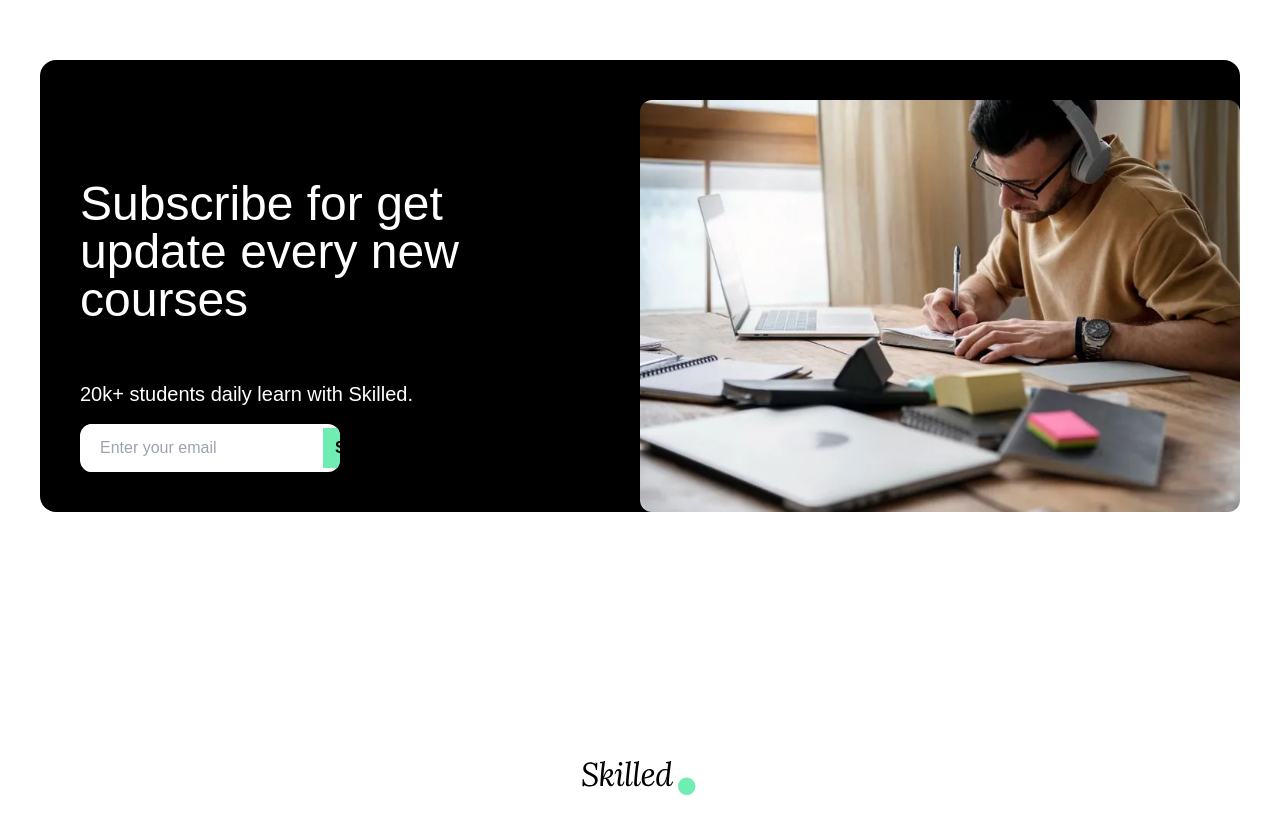
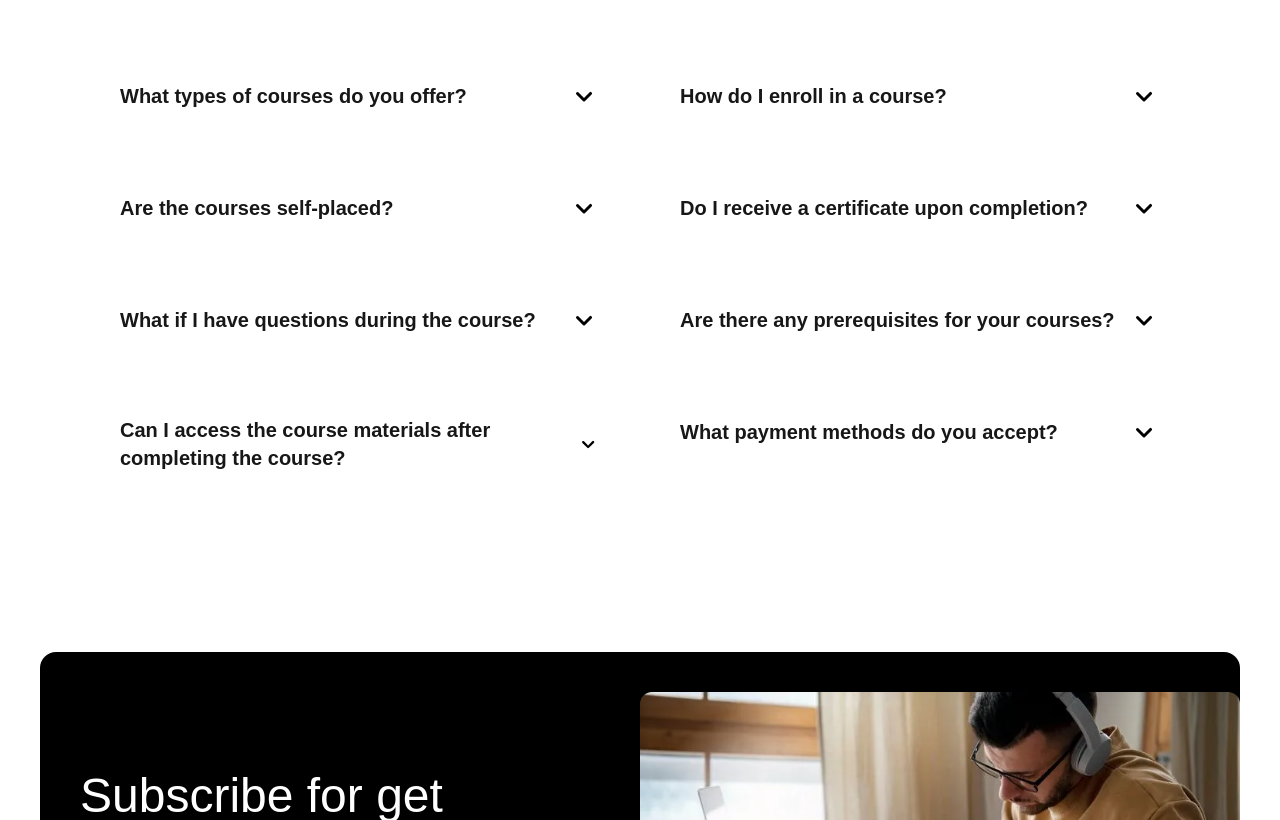
Before and after one commit to Yagya-Adh/skilled, a Next.js app: page /teachers in a window 1280 px wide. Shown: the part 1212-2032 px from the top of the page. Built offline with nearby package versions, Linux system fonts and the light colour scheme.

Commit message:
added: frequentlyasked compoenet is added into faq and tearcher page

```diff
--- a/app/components/faq/FrequentlyAsked.tsx
+++ b/app/components/faq/FrequentlyAsked.tsx
@@ -1,62 +1,65 @@
 "use client";
 
-import React from "react";
+import React, { useState } from "react";
+import faqData from "@/frequentlyaskquestion.json";
+import { ChevronDownIcon } from "@heroicons/react/16/solid";
+
+interface Ifaq {
+  id: number;
+  question: string;
+  answer: string;
+}
+const data: Ifaq[] = faqData;
 
 const FrequentlyAsked = () => {
-  return <div>Frequently Asked</div>;
+  const [open, setOpen] = useState<number | null>(null);
+
+  const handleOpen = (id: number) => {
+    setOpen((prevID) => (prevID === id ? null : id));
+  };
+
+  return (
+    <section className="max-w-screen-2xl mx-auto px-20">
+      <div className="py-10 grid grid-cols-2 my-10">
+        {data?.map((list) => (
+          <div key={list.id} className="flex flex-col px-10 my-5">
+            <div
+              className="flex items-center justify-between group cursor-pointer"
+              onClick={() => handleOpen(list.id)}
+            >
+              <h3 className="text-xl font-bold group-hover:text-skilled-green-30">
+                {list.question}
+              </h3>
+              <ChevronDownIcon
+                className={`w-8 h-8 text-black ${
+                  open !== list.id
+                    ? "group-hover:text-skilled-green-30 rotate-0 transition-all ease-linear duration-500"
+                    : " rotate-180 transition-all ease-linear duration-500"
+                } `}
+              />
+            </div>
+            <div className={`my-5 `}>
+              {open === list.id && (
+                <p
+                  className={`
+                    max-w-screen-sm
+                    pe-8
+                 ${
+                   open === list.id
+                     ? "-translate-y-1 transition-all ease-in-out duration-500"
+                     : "translate-y-5 transition-all ease-in-out duration-500"
+                 }
+                  `}
+                >
+                  {list.answer}
+                </p>
+              )}
+            </div>
+          </div>
+        ))}
+      </div>
+    </section>
+  );
 };
 
 export default FrequentlyAsked;
-
-const data = [
-  {
-    id: 1,
-    question: "What types of courses do you offer?",
-    answer:
-      "We offer a wide range of courses across various disciplines, including IT, digital marketing, business management, graphic design, art, languages, and web development.",
-  },
-  {
-    id: 2,
-    question: "How do I enroll in a course?",
-    answer:
-      'To enroll, simply browse our course catalog, select the course you\'re interested in, and click the "Enroll Now " button. Follow the prompts to complete your registration and payment.',
-  },
-
-  {
-    id: 1,
-    question: "Are the courses self-placed?",
-    answer:
-      "Yes, most of our courses are self-paced, allowing you to learn at your own speed. However, some courses may have scheduled live sessions or deadlines for assignments.",
-  },
-
-  {
-    id: 1,
-    question: "Do I receive a certificate upon completion?",
-    answer:
-      "Yes, you will receive a certificate of completion for each course you successfully finish. This certificate can be shared with employers or added to your resume.",
-  },
-  {
-    id: 1,
-    question: "What if I have questions during the course?",
-    answer:
-      "Our instructors and support team are here to help. You can ask questions in the course discussion forums, contact your instructor directly, or reach out to our support team via email.",
-  },
-  {
-    id: 1,
-    question: "Are there any prerequisites for your courses?",
-    answer:
-      "Some courses may have prerequisites, which will be listed in the course description. For beginner-level courses, no prior experience is usually required.",
-  },
-  {
-    id: 1,
-    question: "Can I access the course materials after completing the course?",
-    answer:
-      "Yes, you will have lifetime access to the course materials, so you can revisit the content anytime you need a refresher.",
-  },
-  {
-    id: 1,
-    question: "What payment methods do you accept?",
-    answer:
-      "We accept various payment methods, including credit/debit cards, PayPal, and other secure online payment options.",
-  },
-];
--- a/app/faq/page.tsx
+++ b/app/faq/page.tsx
@@ -2,6 +2,7 @@
 import React from "react";
 import CustomBanner from "../components/card/CustomBanner";
 import CustomSubscribe from "../components/faq/CustomSubscribe";
+import FrequentlyAsked from "../components/faq/FrequentlyAsked";
 
 const FAQPage = () => {
   return (
@@ -14,7 +15,7 @@ const FAQPage = () => {
           varriant="default"
         />
       </div>
-
+      <FrequentlyAsked />
       <CustomSubscribe />
     </>
   );
--- a/app/teachers/page.tsx
+++ b/app/teachers/page.tsx
@@ -4,6 +4,7 @@ import React from "react";
 import CustomSubscribeCard from "../components/faq/CustomeSubscribeCard";
 import CustomBanner from "../components/card/CustomBanner";
 import VideoSection from "../components/video/VideoSection";
+import FrequentlyAsked from "../components/faq/FrequentlyAsked";
 
 const Teachers = () => {
   return (
@@ -21,6 +22,7 @@ const Teachers = () => {
         describe="You will find answers to frequently asked questions about our courses and services. We are here to help you every step of the way in your studies."
         varriant="default"
       />
+      <FrequentlyAsked />
       <CustomSubscribeCard />
     </>
   );
--- /dev/null
+++ b/frequentlyaskquestion.json
@@ -0,0 +1,44 @@
+[
+  {
+    "id": 1,
+    "question": "What types of courses do you offer?",
+    "answer": "We offer a wide range of courses across various disciplines, including IT, digital marketing, business management, graphic design, art, languages, and web development."
+  },
+  {
+    "id": 2,
+    "question": "How do I enroll in a course?",
+    "answer": "To enroll, simply browse our course catalog, select the course you're interested in, and click the \"Enroll Now \" button. Follow the prompts to complete your registration and payment."
+  },
+
+  {
+    "id": 3,
+    "question": "Are the courses self-placed?",
+    "answer": "Yes, most of our courses are self-paced, allowing you to learn at your own speed. However, some courses may have scheduled live sessions or deadlines for assignments."
+  },
+
+  {
+    "id": 4,
+    "question": "Do I receive a certificate upon completion?",
+    "answer": "Yes, you will receive a certificate of completion for each course you successfully finish. This certificate can be shared with employers or added to your resume."
+  },
+  {
+    "id": 5,
+    "question": "What if I have questions during the course?",
+    "answer": "Our instructors and support team are here to help. You can ask questions in the course discussion forums, contact your instructor directly, or reach out to our support team via email."
+  },
+  {
+    "id": 6,
+    "question": "Are there any prerequisites for your courses?",
+    "answer": "Some courses may have prerequisites, which will be listed in the course description. For beginner-level courses, no prior experience is usually required."
+  },
+  {
+    "id": 7,
+    "question": "Can I access the course materials after completing the course?",
+    "answer": "Yes, you will have lifetime access to the course materials, so you can revisit the content anytime you need a refresher."
+  },
+  {
+    "id": 8,
+    "question": "What payment methods do you accept?",
+    "answer": "We accept various payment methods, including credit/debit cards, PayPal, and other secure online payment options."
+  }
+]
```
